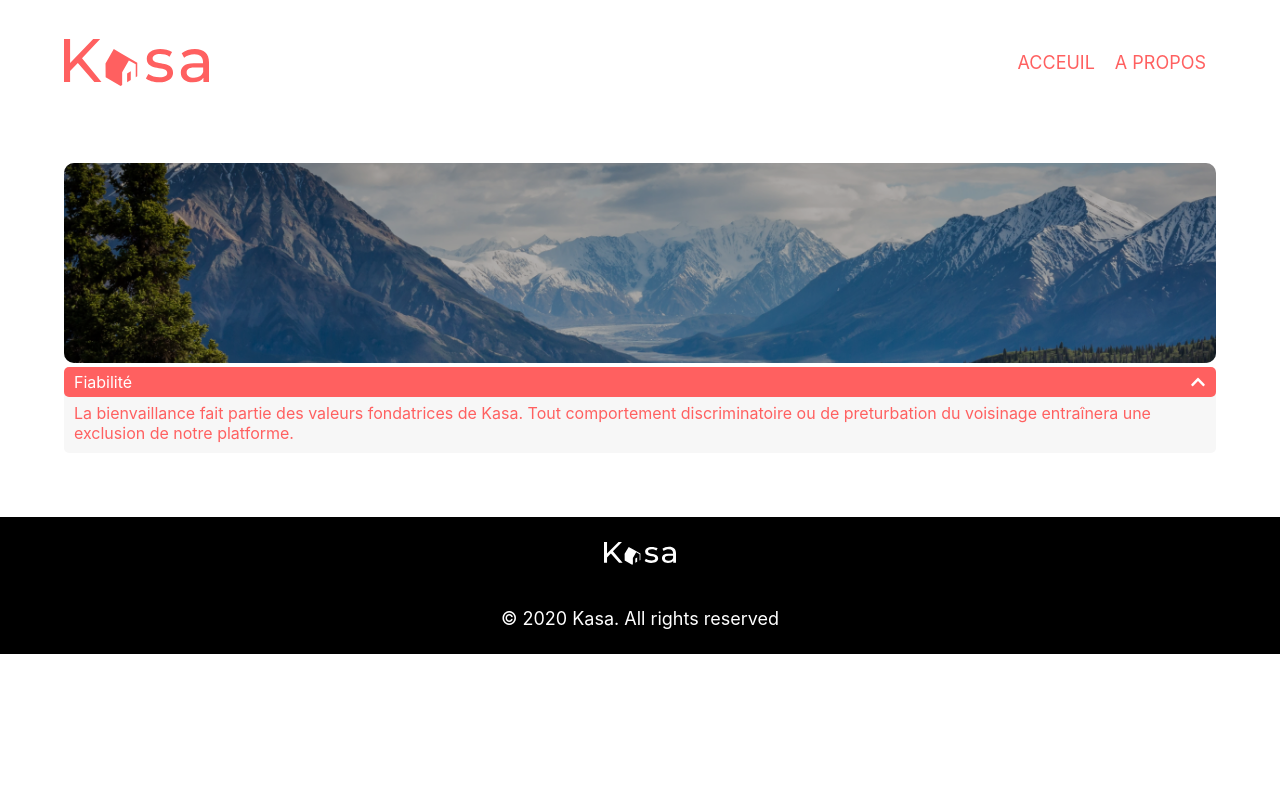
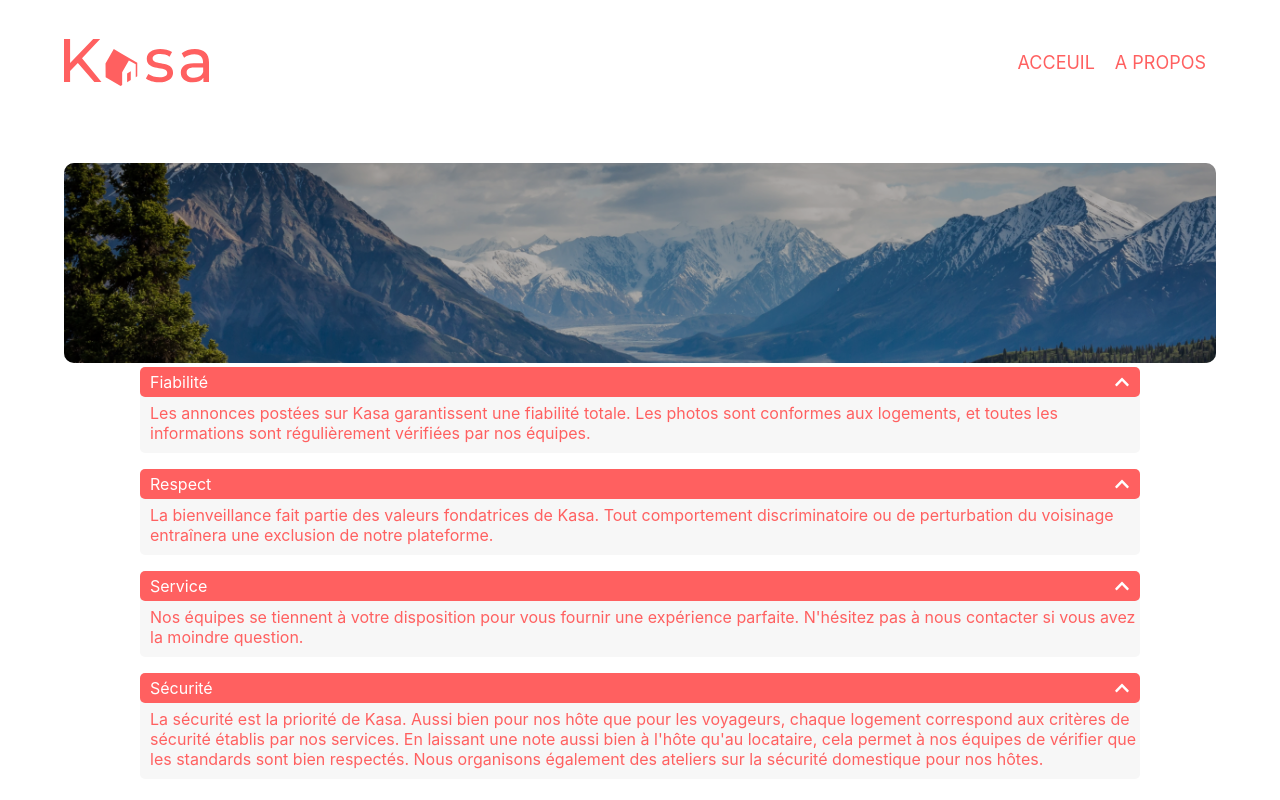
Before and after one commit to Poccardl/LoicPoccard_11_14032021, a React (Create React App) app: page /About in a window 1280 px wide. Shown: the top 800 px of the page. Built offline with nearby package versions, Linux system fonts and the light colour scheme.

Commit message:
add toolbox file -> aboutData.class.js / add dynamic data for Collapse.jsx

```diff
--- a/src/components/CollapseContent.jsx
+++ b/src/components/CollapseContent.jsx
@@ -5,11 +5,7 @@
     render() {
         return (
             <>
-            <p>
-                La bienvaillance fait partie des valeurs fondatrices de Kasa.
-                Tout comportement discriminatoire ou de preturbation du voisinage
-                entraînera une exclusion de notre platforme.
-            </p>
+            <p>{this.props.scaleValue}</p>
             </>
         )
     }
--- a/src/components/CollapseTop.jsx
+++ b/src/components/CollapseTop.jsx
@@ -6,7 +6,7 @@
     render() {
         return (
             <>
-            <p>Fiabilité</p>
+            <p>{this.props.scaleValue}</p>
             <img src={upper_icon} alt="Arrow icon" className="upper_icon"/>
             </>
         )
--- a/src/containers/Collapse.jsx
+++ b/src/containers/Collapse.jsx
@@ -5,17 +5,21 @@
 
 export class Collapse extends React.Component {
 
+
     render() {
+        let data = this.props.scaleValue
         return (
             <>
-            <div className="collaspe">
-                <div className="collapse_top">
-                    <CollapseTop/>
+            {data.map((data, index) =>(
+                <div key={`${index}_collapse`} className="collapse">
+                    <div key={`${index}_collapse_top`} className="collapse_top">
+                        <CollapseTop scaleValue={data.title}/>
+                    </div>
+                    <div key={`${index}_content`} className="collapse_content">
+                        <CollapseContent scaleValue={data.content}/>
+                    </div>
                 </div>
-                <div className="collapse_content">
-                    <CollapseContent/>
-                </div>
-            </div>
+            ))}
             </>
         )
     }
--- a/src/sass/layout/_collapse.scss
+++ b/src/sass/layout/_collapse.scss
@@ -1,4 +1,5 @@
 .collapse {
-    display: flex;
-    flex-direction: column;
+    max-width: 1000px;
+    margin-left: auto;
+    margin-right: auto;
 }
--- /dev/null
+++ b/src/toolbox/aboutData.class.js
@@ -0,0 +1,25 @@
+
+export default class AboutData {
+
+    static getAboutData() {
+        const data = [
+            {
+                title: "Fiabilité",
+                content: "Les annonces postées sur Kasa garantissent une fiabilité totale. Les photos sont conformes aux logements, et toutes les informations sont régulièrement vérifiées par nos équipes."
+            },
+            {
+                title: "Respect",
+                content: "La bienveillance fait partie des valeurs fondatrices de Kasa. Tout comportement discriminatoire ou de perturbation du voisinage entraînera une exclusion de notre plateforme."
+            },
+            {
+                title: "Service",
+                content: "Nos équipes se tiennent à votre disposition pour vous fournir une expérience parfaite. N'hésitez pas à nous contacter si vous avez la moindre question."
+            },
+            {
+                title: "Sécurité",
+                content: "La sécurité est la priorité de Kasa. Aussi bien pour nos hôte que pour les voyageurs, chaque logement correspond aux critères de sécurité établis par nos services. En laissant une note aussi bien à l'hôte qu'au locataire, cela permet à nos équipes de vérifier que les standards sont bien respectés. Nous organisons également des ateliers sur la sécurité domestique pour nos hôtes."
+            }
+        ]
+        return data
+    }
+}
--- a/src/views/Error404.jsx
+++ b/src/views/Error404.jsx
@@ -4,7 +4,6 @@
 export class Error404 extends React.Component {
 
     render () {
-        console.log(this.props)
         return (
             <>
             <div className="error404">
--- a/src/views/about.jsx
+++ b/src/views/about.jsx
@@ -6,14 +6,25 @@
 // Containers import
 import { Collapse } from '../containers/Collapse.jsx'
 
+// toolbox import
+import AboutData from '../toolbox/aboutData.class.js'
+
+
 export class About extends React.Component {
+
+    constructor(props) {
+        super(props)
+        this.state = {
+            data: AboutData.getAboutData()
+        }
+    }
 
     render () {
         return (
             <>
             <section className="m_20">
                 <AboutBanner />
-                <Collapse />
+                <Collapse scaleValue={this.state.data}/>
             </section>
             </>
             )
```
